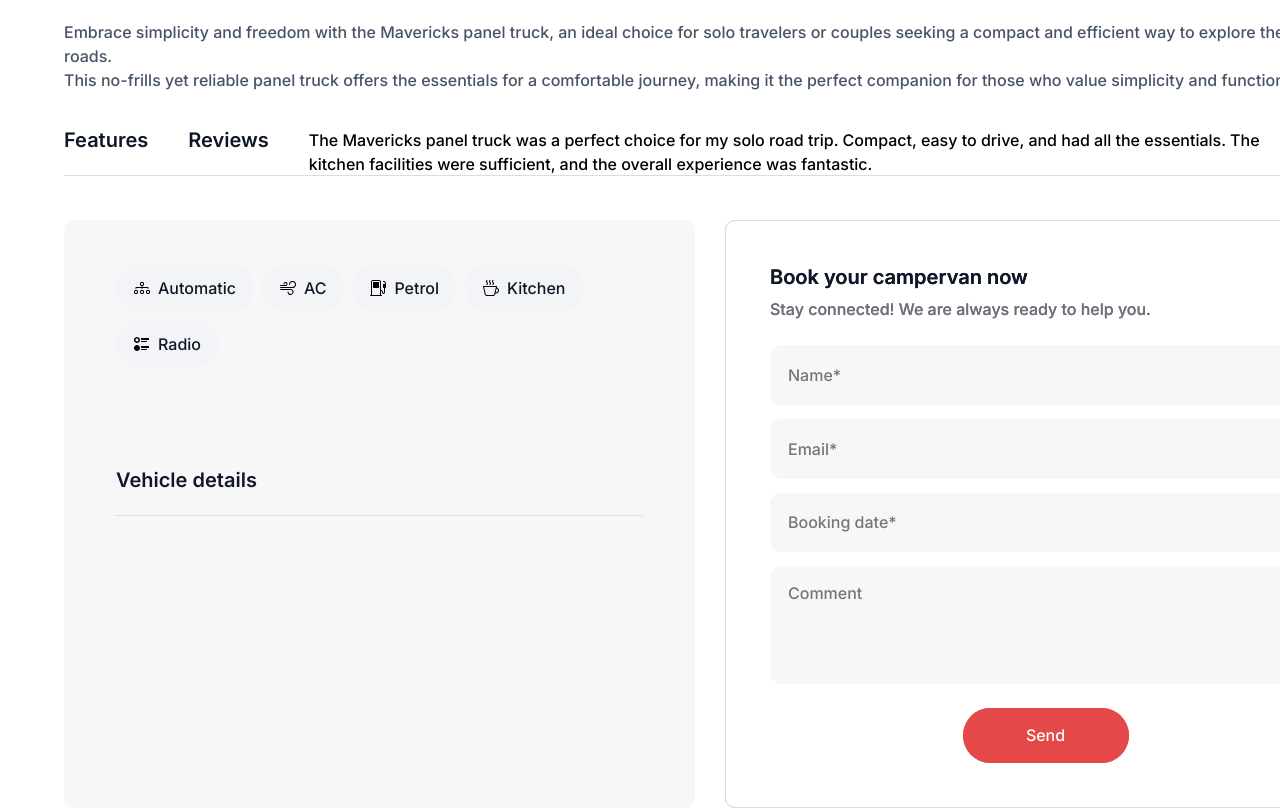
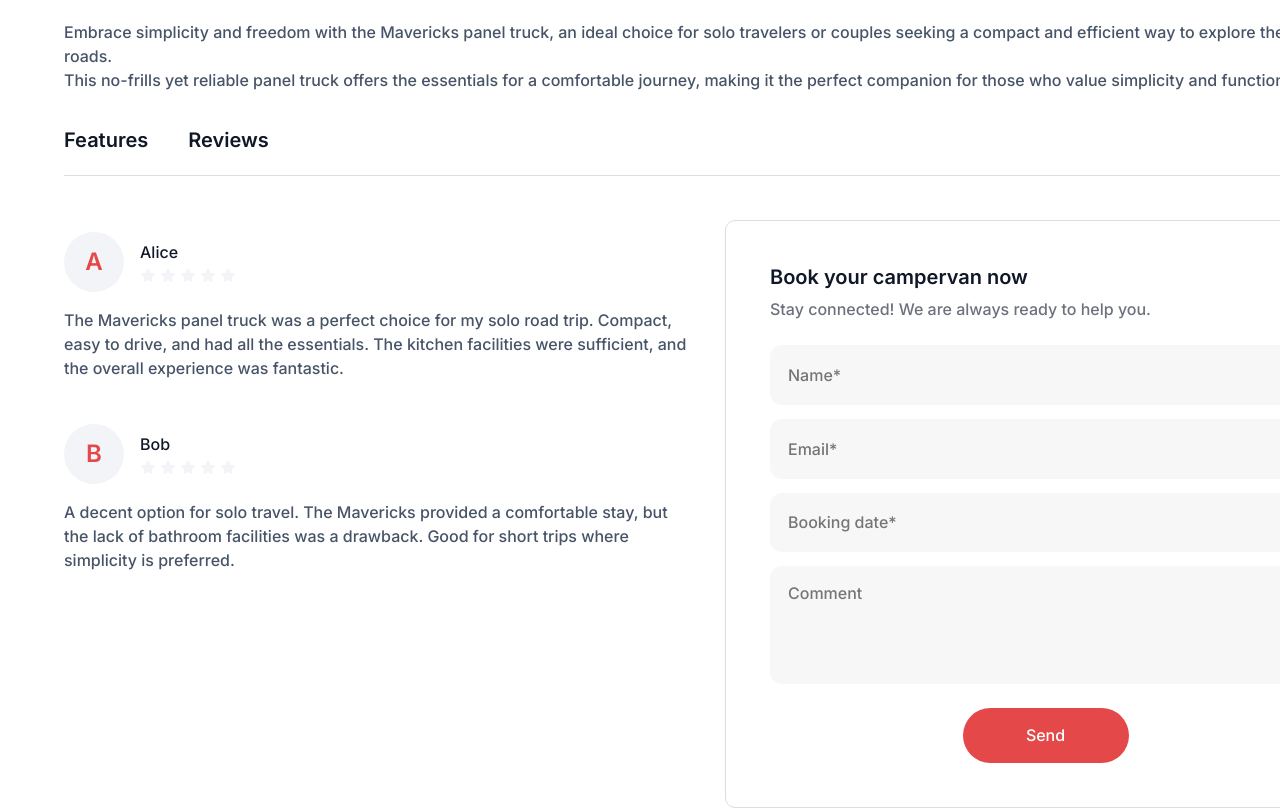
Before and after one commit to Lyadskyi/TravelTrucs-web_app, a React (Vite) app: page /catalog/1/features in a window 1280 px wide. Shown: the part 580-1388 px from the top of the page. Built offline with nearby package versions, Linux system fonts and the light colour scheme.

Commit message:
Added content to the component DetailsReviews.jsx-create
Updated the names of the classNames

```diff
--- a/src/components/DetailsFeatures/DetailsFeatures.jsx
+++ b/src/components/DetailsFeatures/DetailsFeatures.jsx
@@ -4,40 +4,40 @@ import css from "./DetailsFeatures.module.css";
 export default function DetailsFeatures() {
   return (
     <>
-      <div className={css.wrapperDetails}>
+      <div className={css.wrapperFeatures}>
         <div className={css.badgesContainer}>
           <div className={css.list}>
             <svg width="16" height="16">
               <use href="/images/icons/sprite.svg#icon-automatic"></use>
             </svg>
-            <p className={css.descDetails}>Automatic</p>
+            <p className={css.descFeatures}>Automatic</p>
           </div>
           <div className={css.list}>
             <svg width="16" height="16">
               <use href="/images/icons/sprite.svg#icon-AC"></use>
             </svg>
-            <p className={css.descDetails}>AC</p>
+            <p className={css.descFeatures}>AC</p>
           </div>
           <div className={css.list}>
             <svg width="16" height="16">
               <use href="/images/icons/sprite.svg#icon-petrol"></use>
             </svg>
-            <p className={css.descDetails}>Petrol</p>
+            <p className={css.descFeatures}>Petrol</p>
           </div>
           <div className={css.list}>
             <svg width="16" height="16">
               <use href="/images/icons/sprite.svg#icon-kitchen"></use>
             </svg>
-            <p className={css.descDetails}>Kitchen</p>
+            <p className={css.descFeatures}>Kitchen</p>
           </div>
           <div className={css.list}>
             <svg width="16" height="16">
               <use href="/images/icons/sprite.svg#icon-radio"></use>
             </svg>
-            <p className={css.descDetails}>Radio</p>
+            <p className={css.descFeatures}>Radio</p>
           </div>
         </div>
-        <h3 className={css.titleDetails}>Vehicle details</h3>
+        <h3 className={css.titleFeatures}>Vehicle details</h3>
       </div>
       <BookingForm />
     </>
--- a/src/components/DetailsFeatures/DetailsFeatures.module.css
+++ b/src/components/DetailsFeatures/DetailsFeatures.module.css
@@ -1,4 +1,4 @@
-.wrapperDetails {
+.wrapperFeatures {
   position: absolute;
   top: 92px;
   border-radius: 10px;
@@ -25,7 +25,7 @@
   background: #f2f4f7;
 }
 
-.descDetails {
+.descFeatures {
   font-weight: 500;
   font-size: 16px;
   line-height: 1.5;
@@ -33,7 +33,7 @@
   color: #101828;
 }
 
-.titleDetails {
+.titleFeatures {
   position: relative;
   font-weight: 600;
   font-size: 20px;
@@ -41,7 +41,7 @@
   color: #101828;
 }
 
-.titleDetails::after {
+.titleFeatures::after {
   display: block;
   content: "";
   position: absolute;
--- a/src/components/DetailsReviews/DetailsReviews.jsx
+++ b/src/components/DetailsReviews/DetailsReviews.jsx
@@ -1,19 +1,161 @@
+import { useEffect, useState } from "react";
 import BookingForm from "../BookingForm/BookingForm";
 import css from "./DetailsReviews.module.css";
 
-export default function DetailsFeatures() {
+export default function DetailsReviews() {
+  const [isYellow, setIsYellow] = useState(false);
+
+  useEffect(() => {
+    const storedColor = localStorage.getItem("starColor");
+
+    if (storedColor === "#ffc531") {
+      setIsYellow(true);
+    }
+  }, []);
+
+  const handleClick = () => {
+    setIsYellow((prev) => !prev);
+    if (!isYellow) {
+      localStorage.setItem("starColor", "#ffc531");
+    } else {
+      localStorage.removeItem("starColor");
+    }
+  };
+
   return (
     <>
-      <div className={css.wrapperDetails}>
-        <div className={css.reviewsContainer}>
-          <p>
+      <div className={css.wrapperReviews}>
+        <div className={css.person}>
+          <div className={css.heading}>
+            <div className={css.avatar}>A</div>
+            <div className={css.rating}>
+              <h3 className={css.name}>Alice</h3>
+              <div className={css.buttons}>
+                <button className={css.iconButton}>
+                  <svg
+                    onClick={handleClick}
+                    width="16"
+                    height="16"
+                    style={{ fill: isYellow ? "#ffc531" : "#f2f4f7" }}
+                  >
+                    <use href="/images/icons/sprite.svg#icon-star"></use>
+                  </svg>
+                </button>
+                <button className={css.iconButton}>
+                  <svg
+                    onClick={handleClick}
+                    width="16"
+                    height="16"
+                    style={{ fill: isYellow ? "#ffc531" : "#f2f4f7" }}
+                  >
+                    <use href="/images/icons/sprite.svg#icon-star"></use>
+                  </svg>
+                </button>
+                <button className={css.iconButton}>
+                  <svg
+                    onClick={handleClick}
+                    width="16"
+                    height="16"
+                    style={{ fill: isYellow ? "#ffc531" : "#f2f4f7" }}
+                  >
+                    <use href="/images/icons/sprite.svg#icon-star"></use>
+                  </svg>
+                </button>
+                <button className={css.iconButton}>
+                  <svg
+                    onClick={handleClick}
+                    width="16"
+                    height="16"
+                    style={{ fill: isYellow ? "#ffc531" : "#f2f4f7" }}
+                  >
+                    <use href="/images/icons/sprite.svg#icon-star"></use>
+                  </svg>
+                </button>
+                <button className={css.iconButton}>
+                  <svg
+                    onClick={handleClick}
+                    width="16"
+                    height="16"
+                    style={{ fill: isYellow ? "#ffc531" : "#f2f4f7" }}
+                  >
+                    <use href="/images/icons/sprite.svg#icon-star"></use>
+                  </svg>
+                </button>
+              </div>{" "}
+            </div>
+          </div>
+          <p className={css.descReviews}>
             The Mavericks panel truck was a perfect choice for my solo road trip. Compact, easy to
             drive, and had all the essentials. The kitchen facilities were sufficient, and the
             overall experience was fantastic.
           </p>
         </div>
+        <div className={css.person}>
+          <div className={css.heading}>
+            <div className={css.avatar}>B</div>
+            <div className={css.rating}>
+              <h3 className={css.name}>Bob</h3>
+              <div className={css.buttons}>
+                <button className={css.iconButton}>
+                  <svg
+                    onClick={handleClick}
+                    width="16"
+                    height="16"
+                    style={{ fill: isYellow ? "#ffc531" : "#f2f4f7" }}
+                  >
+                    <use href="/images/icons/sprite.svg#icon-star"></use>
+                  </svg>
+                </button>
+                <button className={css.iconButton}>
+                  <svg
+                    onClick={handleClick}
+                    width="16"
+                    height="16"
+                    style={{ fill: isYellow ? "#ffc531" : "#f2f4f7" }}
+                  >
+                    <use href="/images/icons/sprite.svg#icon-star"></use>
+                  </svg>
+                </button>
+                <button className={css.iconButton}>
+                  <svg
+                    onClick={handleClick}
+                    width="16"
+                    height="16"
+                    style={{ fill: isYellow ? "#ffc531" : "#f2f4f7" }}
+                  >
+                    <use href="/images/icons/sprite.svg#icon-star"></use>
+                  </svg>
+                </button>
+                <button className={css.iconButton}>
+                  <svg
+                    onClick={handleClick}
+                    width="16"
+                    height="16"
+                    style={{ fill: isYellow ? "#ffc531" : "#f2f4f7" }}
+                  >
+                    <use href="/images/icons/sprite.svg#icon-star"></use>
+                  </svg>
+                </button>
+                <button className={css.iconButton}>
+                  <svg
+                    onClick={handleClick}
+                    width="16"
+                    height="16"
+                    style={{ fill: isYellow ? "#ffc531" : "#f2f4f7" }}
+                  >
+                    <use href="/images/icons/sprite.svg#icon-star"></use>
+                  </svg>
+                </button>
+              </div>
+            </div>
+          </div>
+          <p className={css.descReviews}>
+            A decent option for solo travel. The Mavericks provided a comfortable stay, but the lack
+            of bathroom facilities was a drawback. Good for short trips where simplicity is
+            preferred.
+          </p>
+        </div>
       </div>
-
       <BookingForm />
     </>
   );
--- a/src/components/DetailsReviews/DetailsReviews.module.css
+++ b/src/components/DetailsReviews/DetailsReviews.module.css
@@ -0,0 +1,67 @@
+.wrapperReviews {
+  position: absolute;
+  top: 104px;
+  display: flex;
+  flex-direction: column;
+  gap: 44px;
+}
+
+.heading {
+  display: flex;
+  align-items: center;
+}
+
+.avatar {
+  display: flex;
+  justify-content: center;
+  align-items: center;
+  margin-right: 16px;
+  border-radius: 60px;
+  width: 60px;
+  height: 60px;
+  font-weight: 600;
+  font-size: 24px;
+  line-height: 1.33;
+  color: #e44848;
+  background: #f2f4f7;
+}
+
+.rating {
+  display: flex;
+  flex-direction: column;
+  gap: 4px;
+}
+
+.name {
+  font-weight: 500;
+  font-size: 16px;
+  line-height: 1.5;
+  color: #101828;
+}
+
+.buttons {
+  display: flex;
+  gap: 4px;
+}
+
+.iconButton {
+  display: flex;
+  justify-content: center;
+  align-items: center;
+  width: 16px;
+  height: 16px;
+  cursor: pointer;
+  padding: 0;
+  background: none;
+  border: none;
+}
+
+.descReviews {
+  margin-top: 16px;
+  width: 631px;
+  height: 72px;
+  font-weight: 400;
+  font-size: 16px;
+  line-height: 1.5;
+  color: #475467;
+}
--- a/src/pages/CamperDetailsPage/CamperDetailsPage.jsx
+++ b/src/pages/CamperDetailsPage/CamperDetailsPage.jsx
@@ -2,7 +2,7 @@ import { useEffect, useState } from "react";
 import { NavLink } from "react-router-dom";
 import css from "./CamperDetailsPage.module.css";
 
-import DetailsFeatures from "../../components/DetailsFeatures/DetailsFeatures";
+// import DetailsFeatures from "../../components/DetailsFeatures/DetailsFeatures";
 import DetailsReviews from "../../components/DetailsReviews/DetailsReviews";
 
 export default function CamperDetailsPage() {
@@ -67,7 +67,7 @@ export default function CamperDetailsPage() {
         <NavLink to="reviews" className={css.link}>
           Reviews
         </NavLink>
-        <DetailsFeatures />
+        {/* <DetailsFeatures /> */}
         <DetailsReviews />
       </div>
     </>
```
